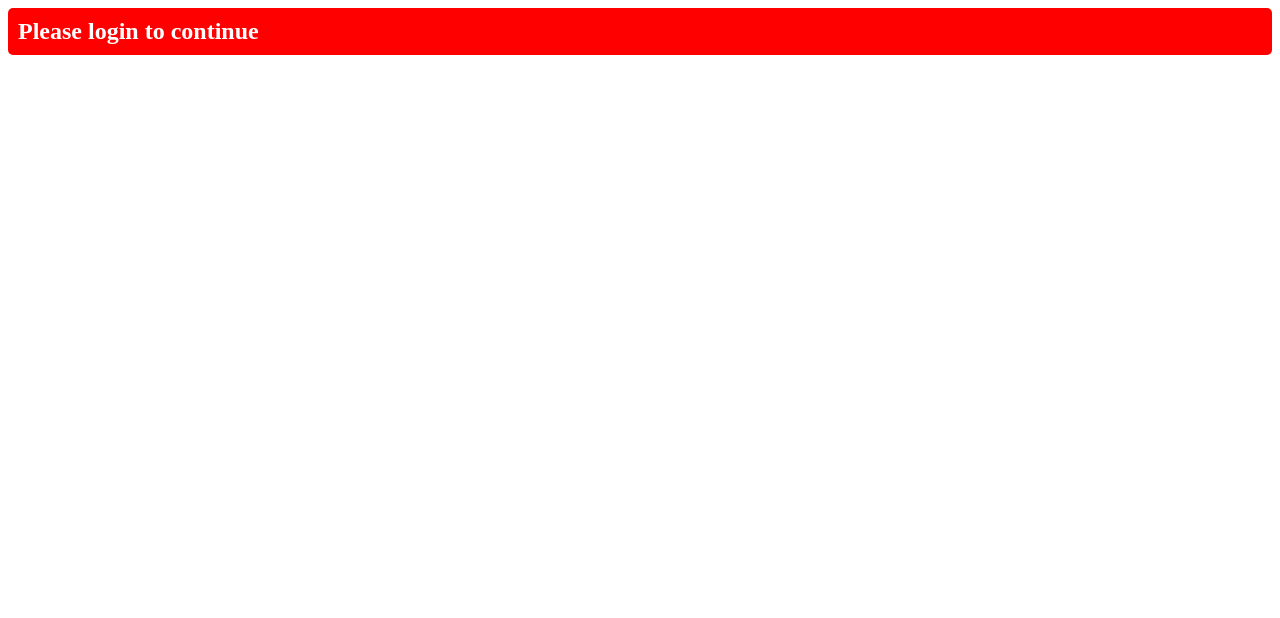
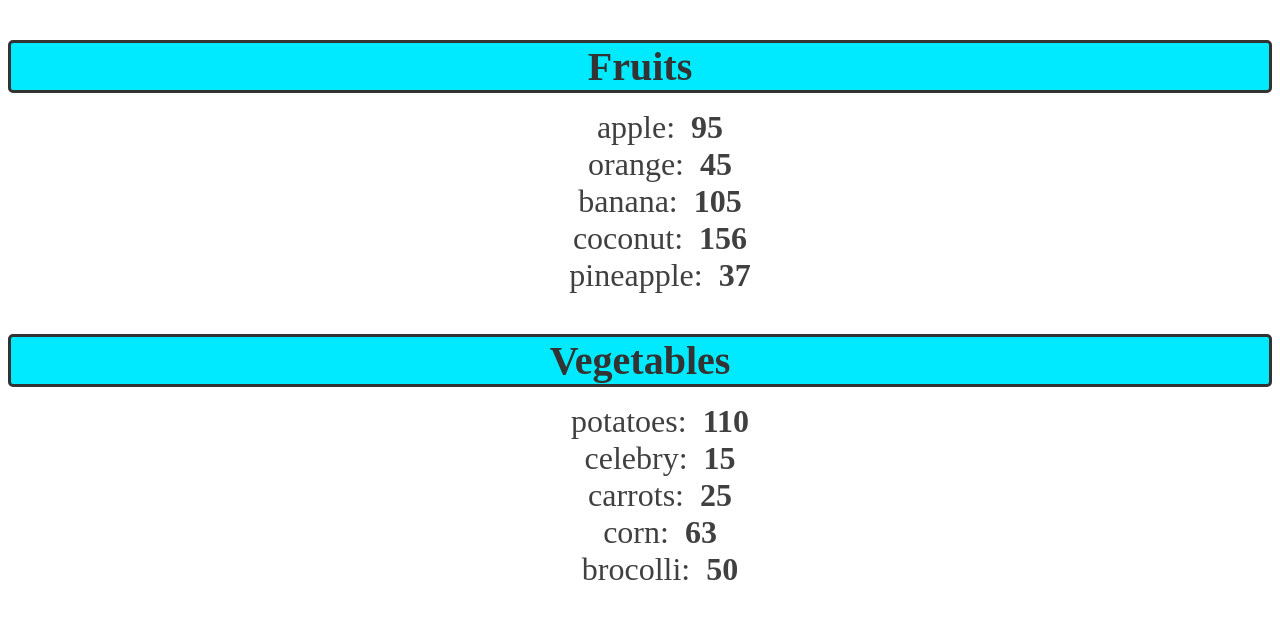
Before and after one commit to lakshminiranjan/react_practice_9, a React (Vite) app in the folder sample_proj/: page / in a window 1280 px wide. Shown: the top 618 px of the page. Built offline with nearby package versions, Linux system fonts and the light colour scheme.

Commit message:
initial commit

```diff
--- a/sample_proj/src/App.jsx
+++ b/sample_proj/src/App.jsx
@@ -1,14 +1,33 @@
 
-import UserGreeting from './components/UserGreeting'
+import List from './components/List'
 
 
 function App() {
 
-  return (
-    <>
-      <UserGreeting isLoggedIn = {false} username="Niranjan"/>
-    </>
-  )
+
+      const fruits = [{id: 1 ,name:"apple", calories : 95},
+                    {id: 2 ,name:"orange" , calories :45},
+                    {id: 3 ,name:"banana", calories : 105},
+                    {id: 4 ,name:"coconut" , calories :156},
+                    {id: 5 ,name: "pineapple", calories :37}];
+
+
+
+      const vegetables = [{id: 6 ,name:"potatoes", calories : 110},
+                          {id: 7 ,name:"celebry" , calories :15},
+                          {id: 8 ,name:"carrots", calories : 25},
+                          {id: 9 ,name:"corn" , calories :63},
+                          {id: 10 ,name: "brocolli", calories :50}];
+
+
+
+
+  return (<>
+  {fruits.length > 0 && <List items={fruits} category="Fruits"/> }
+  {vegetables.length > 0 && <List items={vegetables} category="Vegetables"/> }
+
+
+  </>)
 }
 
 export default App
--- /dev/null
+++ b/sample_proj/src/components/List.jsx
@@ -0,0 +1,42 @@
+import React from 'react'
+import PropTypes from 'prop-types'
+
+function List(props) {
+
+
+    const category =props.category;
+
+    const itemList =props.items;
+
+
+
+                    // fruits.sort((a,b) => a.name.localeCompare(b.name));//Alphabetical
+                    // fruits.sort((a,b) => b.name.localeCompare(a.name));//Reverse Alphabetical
+                    // fruits.sort((a,b) => a.calories - b.calories);-numerical
+                    // fruits.sort((a,b) => b.calories - a.calories);-reversde numerical
+
+                   // const lowCalFruits = fruits.filter(fruit => fruit.calories < 100);
+                    //const highCalFruits = fruits.filter(fruit => fruit.calories >= 100);
+
+
+    const listItems =itemList.map(item =>  <li key ={item.id}>
+                                {item.name}: &nbsp;<b>{item.calories}</b></li>)
+
+  return (
+    <><h3 className="list-category">{category}</h3>
+    <ol className="list-items">{listItems}</ol></>)
+}
+
+List.propTypes={
+    category: PropTypes.string,
+    items: PropTypes.arrayOf(PropTypes.shape({id: PropTypes.number,
+                                                name : PropTypes.string,
+                                            calories: PropTypes.number,}))
+}
+
+List.defaultProps={
+    category : "Category",
+    items : [],
+}
+
+export default List
--- a/sample_proj/src/components/UserGreeting.jsx
+++ /dev/null
@@ -1,20 +0,0 @@
-import React from 'react'
-import PropTypes from 'prop-types'
-
-function UserGreeting(props) {
-    const welcomeMessage = <h2 className="welcome-message"> Welcome {props.username}</h2>
-    const loginPrompt = <h2 className="login-prompt"> Please login to continue </h2>
-  return (props.isLoggedIn ? welcomeMessage : loginPrompt)
-}
-
-UserGreeting.propTypes={
-    isLoggedIn: PropTypes.bool,
-    username: PropTypes.string,
-}
-
-UserGreeting.defaultProps = {
-    isLoggedIn: false,
-    username: "Guest",
-}
-
-export default UserGreeting
--- a/sample_proj/src/index.css
+++ b/sample_proj/src/index.css
@@ -1,16 +1,21 @@
-.welcome-message{
-    font: size 2em;
-    background-color: rgba(0,255,0);
-    color: white;
-    padding: 10px;
+.list-category{
+    font-size :2.5em;
+    font-weight: bold;
+    color: hsl(0, 0%, 20%);
+    margin-bottom:10px;
+    text-align: center;
+    border:3px solid ;
     border-radius: 5px;
+    background-color:hsl(185, 100%, 50%);
+}
+.list-items li{
+    font-size: 2em;
+    list-style: none;
+    color:hsl(0, 0%, 25%);
+    text-align: center;
     margin: 0;
 }
-.login-prompt {
-    font: size 2em;
-    background-color: rgba(255, 0, 0);
-    color: white;
-    padding: 10px;
-    border-radius: 5px;
-    margin: 0;
+.list-items li:hover{
+    color:hsl(0,0%,45%);
+    cursor: pointer;
 }
```
